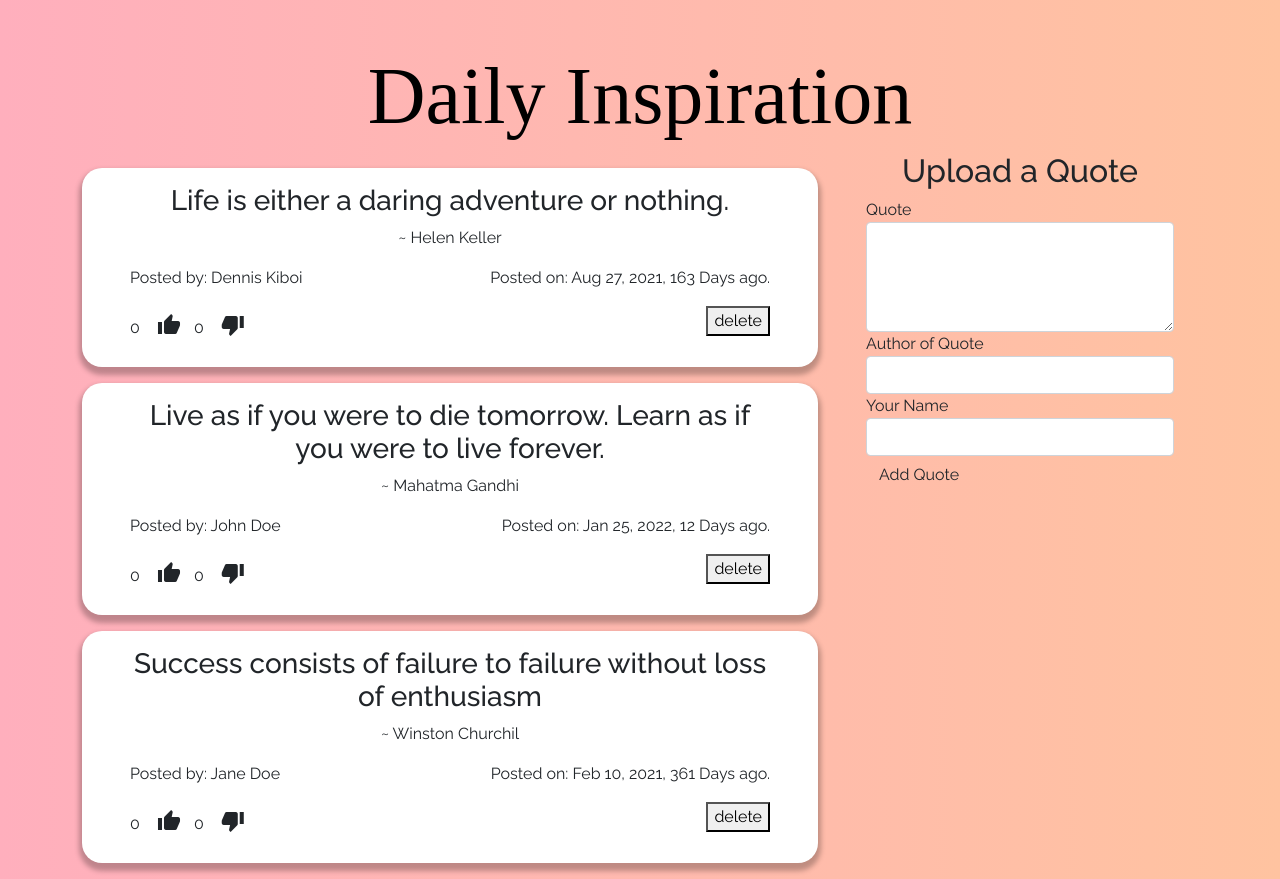
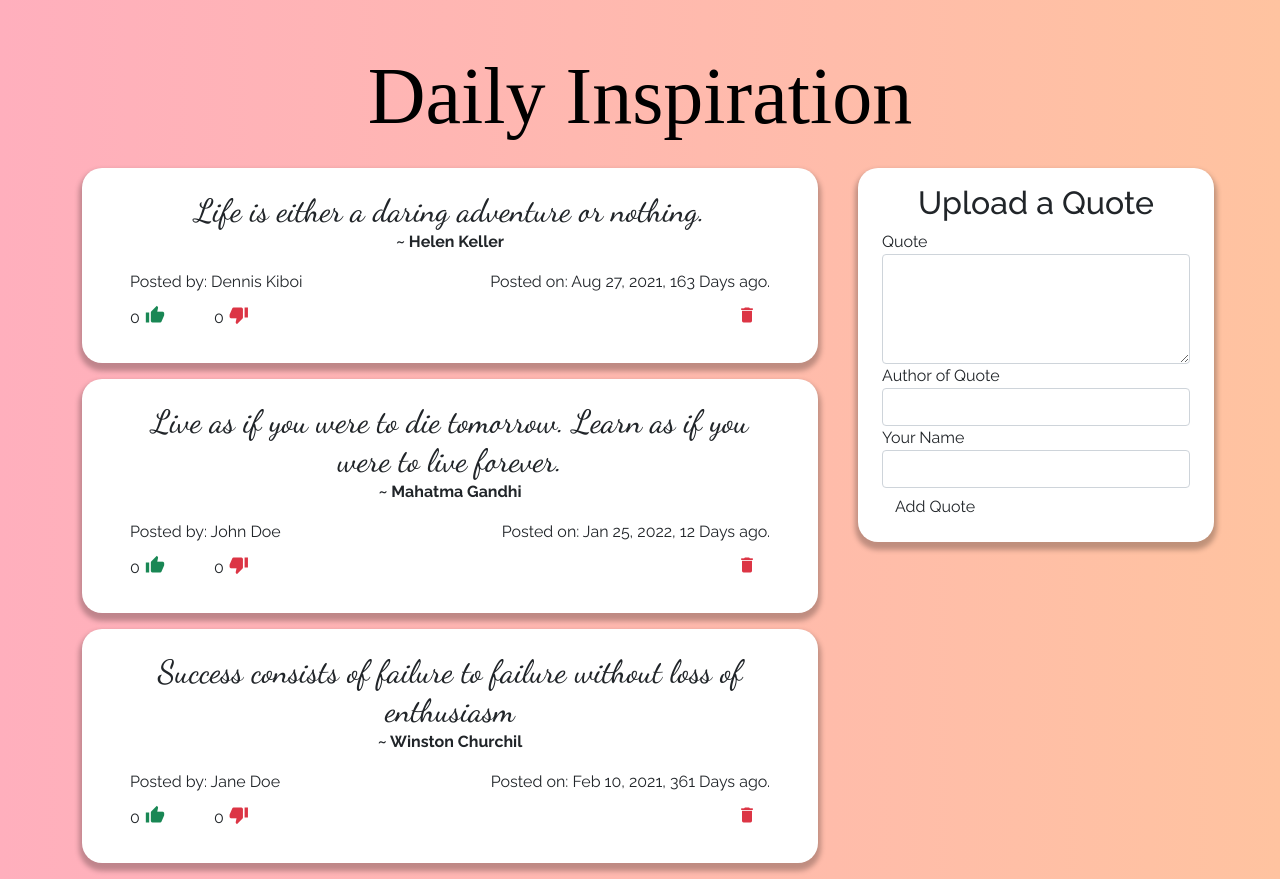
Before and after one commit to mururi/Quotes_app, an Angular app: page / in a window 1280 px wide. Built offline with nearby package versions, Linux system fonts and the light colour scheme; a web font is replaced by a local one.

Commit message:
Add border box to form and style votes buttons

```diff
--- a/src/app/quote-detail/quote-detail.component.css
+++ b/src/app/quote-detail/quote-detail.component.css
@@ -0,0 +1,8 @@
+.votes-btn {
+  padding: 0;
+}
+
+.btn:focus {
+  outline: none;
+  box-shadow: none;
+}
--- a/src/app/quote-detail/quote-detail.component.html
+++ b/src/app/quote-detail/quote-detail.component.html
@@ -1,22 +1,22 @@
-<p>~ {{quote.author}}</p>
-<div class="row">
+<p class="fw-bold">~ {{quote.author}}</p>
+<div class="row align-items-center">
   <div class="col-6 text-start">
-    <p>Posted by: {{quote.submittedBy}}</p>
+    <p class="mb-1">Posted by: {{quote.submittedBy}}</p>
   </div>
   <div class="col-6 text-end">
-    <p>Posted on: {{quote.date|date}}, {{quote.date|dateCount}} Days ago.</p>
+    <p class="mb-1">Posted on: {{quote.date|date}}, {{quote.date|dateCount}} Days ago.</p>
   </div>
   <div class="col-6 text-start">
-    <div id="up-vote " class="d-inline-block">
+    <div id="up-vote" class="d-inline-block">
       {{quote.upVote}}
-      <button class="btn" (click)="addUpVote(true)"><span class="material-icons">thumb_up</span></button>
+      <button class="btn votes-btn" (click)="addUpVote(true)"><span class="material-icons fs-5 text-success me-5">thumb_up</span></button>
     </div>
-    <div id="down-vote" class="d-inline-block">
+    <div id="down-vote votes-btn" class="d-inline-block">
       {{quote.downVote}}
-      <button class="btn" (click)="addDownVote(true)"><span class="material-icons">thumb_down</span></button>
+      <button class="btn votes-btn" (click)="addDownVote(true)"><span class="material-icons fs-5 text-danger">thumb_down</span></button>
     </div>
   </div>
   <div class="col-6 text-end">
-    <button (click)='toDelete(true)'><span class="material-icons-outlined">delete</span></button>
+    <button (click)='toDelete(true)' class="btn"><span class="material-icons fs-5 text-danger">delete</span></button>
   </div>
 </div>
--- a/src/app/quote-form/quote-form.component.css
+++ b/src/app/quote-form/quote-form.component.css
@@ -0,0 +1,5 @@
+.form-wrapper {
+  background: #FFFFFF;
+  box-shadow: 0px 5px 5px 3px rgba(0, 0, 0, 0.25);
+  border-radius: 20px;
+}
--- a/src/app/quote-form/quote-form.component.html
+++ b/src/app/quote-form/quote-form.component.html
@@ -1,4 +1,4 @@
-<div class="container-fluid">
+<div class="container-fluid form-wrapper m-3 py-3 px-4">
   <h2 class="text-center">Upload a Quote</h2>
 
   <form #quoteForm = 'ngForm' (ngSubmit)='submitQuote()'>
--- a/src/app/quote/quote.component.css
+++ b/src/app/quote/quote.component.css
@@ -3,3 +3,7 @@
   box-shadow: 0px 5px 5px 3px rgba(0, 0, 0, 0.25);
   border-radius: 20px;
 }
+
+h2 {
+  font-family: 'Dancing Script', cursive;
+}
--- a/src/app/quote/quote.component.html
+++ b/src/app/quote/quote.component.html
@@ -1,12 +1,12 @@
 <div class="container-md">
   <div class="row">
-    <div class="col-md-8">
-      <div *ngFor="let quote of quotes; let i = index" class="custom-card my-3 text-center py-3 px-5">
-        <h3>{{ quote.content }}</h3>
+    <div class="col-lg-8">
+      <div *ngFor="let quote of quotes; let i = index" class="custom-card my-3 text-center py-4 px-5">
+        <h2 class="mb-0">{{ quote.content }}</h2>
         <app-quote-detail [quote]="quote" (deleteConfirm)="deleteQuote($event, i)"></app-quote-detail>
       </div>
     </div>
-    <div class="col-md-4">
+    <div class="col-lg-4">
       <app-quote-form (addQuote)="addNewQuote($event)"></app-quote-form>
     </div>
   </div>
--- a/src/index.html
+++ b/src/index.html
@@ -8,6 +8,9 @@
   <link rel="icon" type="image/x-icon" href="favicon.ico">
   <link href="https://fonts.googleapis.com/icon?family=Material+Icons" rel="stylesheet">
   <link href="https://fonts.googleapis.com/css2?family=Raleway:ital,wght@0,100;0,200;0,300;0,400;0,500;0,600;0,700;0,800;0,900;1,100;1,200;1,300;1,400;1,500;1,600;1,700;1,800;1,900&display=swap" rel="stylesheet">
+  <link rel="preconnect" href="https://fonts.googleapis.com">
+  <link rel="preconnect" href="https://fonts.gstatic.com" crossorigin>
+  <link href="https://fonts.googleapis.com/css2?family=Dancing+Script:wght@400;500;600;700&display=swap" rel="stylesheet">
 </head>
 <body>
   <app-root></app-root>
```
Also changed, not shown: src/styles.css (line endings or trailing spaces).
